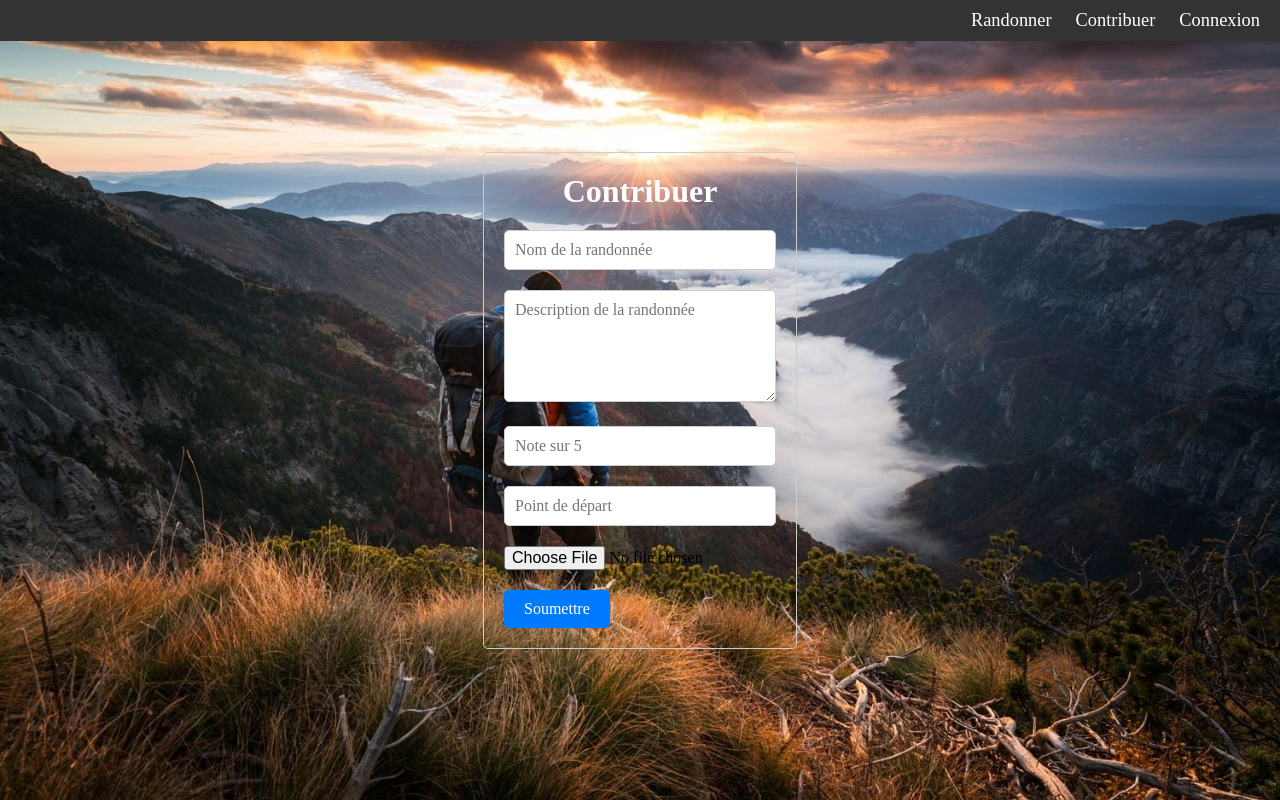
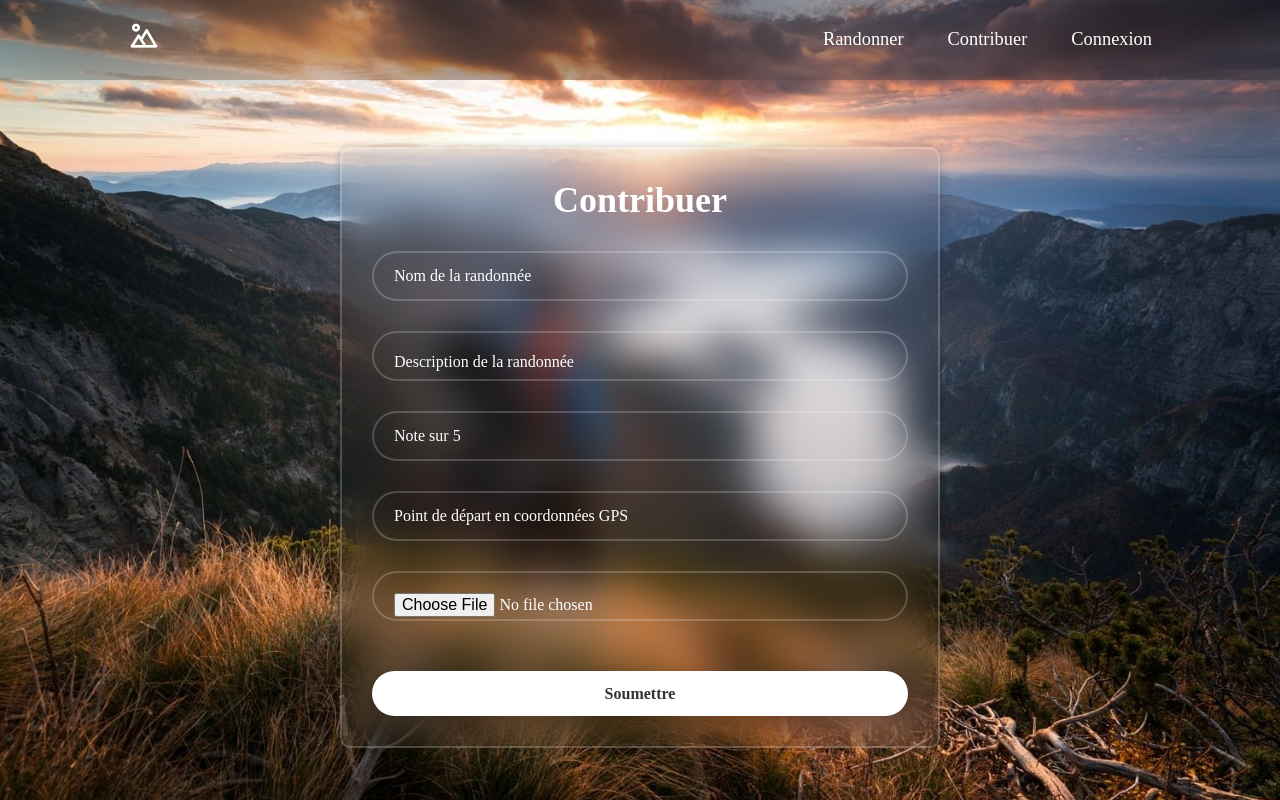
Before and after one commit to Gotwiller/MaRando, a website: page public/contribuer.html in a window 1280 px wide. Drawn offline with nearby package versions, Linux system fonts and the light colour scheme.

Commit message:
modif_scripts_contribuer

```diff
--- a/package.json
+++ b/package.json
@@ -7,9 +7,7 @@
   "scripts": {
     "start": "node server.js",
     "dev": "node --watch server.js",
-    "init-db": "node scripts/init-db.js",
-    "init-db-randos": "node scripts/init-db-randos.js",
-    "fill-db-randos": "node scripts/fill-db-randos.js"
+    "init-db": "node scripts/init-db.js"
   },
   "keywords": [],
   "author": "Louis BONNARD & Gautier MEYRIEUX",
--- a/public/contribuer.html
+++ b/public/contribuer.html
@@ -5,7 +5,10 @@
     <meta name="viewport" content="width=device-width, initial-scale=1.0">
     <title>Contribuer</title>
     <link rel="stylesheet" href="styles/commun.css">
+    <link rel="stylesheet" href="styles/connexion.css">
+    <link href='https://unpkg.com/boxicons@2.1.4/css/boxicons.min.css' rel='stylesheet'>
     <link rel="stylesheet" href="styles/contribuer.css">
+    <script src="contribuer.js" type="module"></script>
 </head>
 <body>
     <header class="header">
@@ -17,7 +20,7 @@
             <a href="contribuer.html" >Contribuer</a>
             <a href="connexion.html">Connexion</a>
         </nav>
-   </header>
+    </header>
 
     <div class="wrapper">
         <form id="contribution-form" action="/submit" method="post" enctype="multipart/form-data">
@@ -28,7 +31,7 @@
             </div>
 
             <div class="input-box">
-                <textarea id="description" name="description" placeholder="Description de la randonnée" rows="5" required></textarea>
+                <textarea id="description" name="description" placeholder="Description de la randonnée" required></textarea>
             </div>
 
             <div class="input-box">
@@ -36,7 +39,7 @@
             </div>
 
             <div class="input-box">
-                <input type="text" id="depart" name="depart" placeholder="Point de départ" required>
+                <input type="text" id="depart" name="depart" placeholder="Point de départ en coordonnées GPS" required>
             </div>
 
             <div class="input-box">
--- a/public/contribuer.js
+++ b/public/contribuer.js
@@ -0,0 +1,18 @@
+// Sélectionnez le formulaire
+const form = document.getElementById('contribution-form');
+
+// Ajoutez un gestionnaire d'événements pour soumettre le formulaire
+form.addEventListener('submit', function(event) {
+    event.preventDefault();
+
+    const nom = document.getElementById('nom').value;
+    const description = document.getElementById('description').value;
+    const score = document.getElementById('note').value;
+    const adresse = document.getElementById('depart').value;
+    const photo = document.getElementById('image').files[0]; // Pour récupérer le fichier d'image
+
+    requete = 'INSERT INTO randonnees VALUES ('+nom+ +','+description+','+score+','+adresse+','+photo+')';
+
+    console.log(requete);
+
+});
--- a/public/styles/contribuer.css
+++ b/public/styles/contribuer.css
@@ -1,4 +1,11 @@
-body{
+* {
+    margin: 0;
+    padding: 0;
+    box-sizing: border-box;
+    font-family: "Poppins", "sans-serif";
+}
+
+body {
     display: flex;
     justify-content: center;
     align-items: center;
@@ -8,73 +15,70 @@ body{
     background-position: center;
 }
 
-.header {
-    background-color: #333;
+.wrapper {
+    width: 600px;
+    background: transparent;
+    border: 2px solid rgba(255,255,255,.2);
+    backdrop-filter: blur(20px);
+    box-shadow: 0 0 10px rgba(0,0,0,.2);
     color: #fff;
-    padding: 10px 20px;
-    display: flex;
-    justify-content: space-between;
-    align-items: center;
+    border-radius: 10px;
+    padding: 30px;
+    margin-top: 95px;
 }
 
-.logo {
-    font-size: 24px;
+.wrapper h1 {
+    font-size: 36px;
+    text-align: center;
 }
 
-.navbar a {
-    color: #fff;
-    text-decoration: none;
-    margin-left: 20px;
+.wrapper .input-box {
+    position: relative;
+    width: 100%;
+    height: 50px;
+    margin: 30px 0;
 }
 
-.wrapper {
-    max-width: 600px;
-    margin: 50px auto;
-    padding: 20px;
-    border: 1px solid #ccc;
-    border-radius: 5px;
+.input-box input, textarea {
+    width: 100%;
+    height: 100%;
+    background: transparent;
+    border: none;
+    outline: none;
+    border: 2px solid rgba(255,255,255,.2);
+    border-radius: 40px;
+    font-size: 16px;
+    color: #fff;
+    padding: 20px 45px 20px 20px;
 }
 
-h1 {
-    text-align: center;
-    margin-bottom: 20px;
+.input-box textarea {
+    resize: none;
+}
+
+.input-box input::placeholder, textarea::placeholder  {
     color: #fff;
 }
 
-.input-box {
-    margin-bottom: 20px;
+.input-box i {
+    position: absolute;
+    right: 20px;
+    top: 50%;
+    transform: translateY(-50%);
+    font-size: 20px;
 }
 
-.input-box input,
-.input-box textarea {
+.wrapper .btn {
     width: 100%;
-    padding: 10px;
+    height: 45px;
+    background: #fff;
+    border: none;
+    outline: none;
+    border-radius: 40px;
+    box-shadow: 0 0 10px rgba(0,0,0,.1);
+    cursor: pointer;
     font-size: 16px;
-    border: 1px solid #ccc;
-    border-radius: 5px;
+    color: #333;
+    font-weight: 600;
+    margin-top: 20px;
 }
-
-.input-box input[type="file"] {
-    border: none;
-    padding: 0;
-}
-
-.btn {
-    background-color: #007bff;
-    color: #fff;
-    border: none;
-    padding: 10px 20px;
-    font-size: 16px;
-    border-radius: 5px;
-    cursor: pointer;
-}
-
-.btn:hover {
-    background-color: #0056b3;
-}
-
-.error-message {
-    color: red;
-    margin-top: 10px;
-    text-align: center;
-}
```
Also changed, not shown: public/connexion.html (+2 -2 lines), scripts/fill-db-randos.js (deleted, +0 -25 lines), scripts/init-db-randos.js (deleted, +0 -22 lines), scripts/init-db.js (+43 -0 lines), 2 other files.
